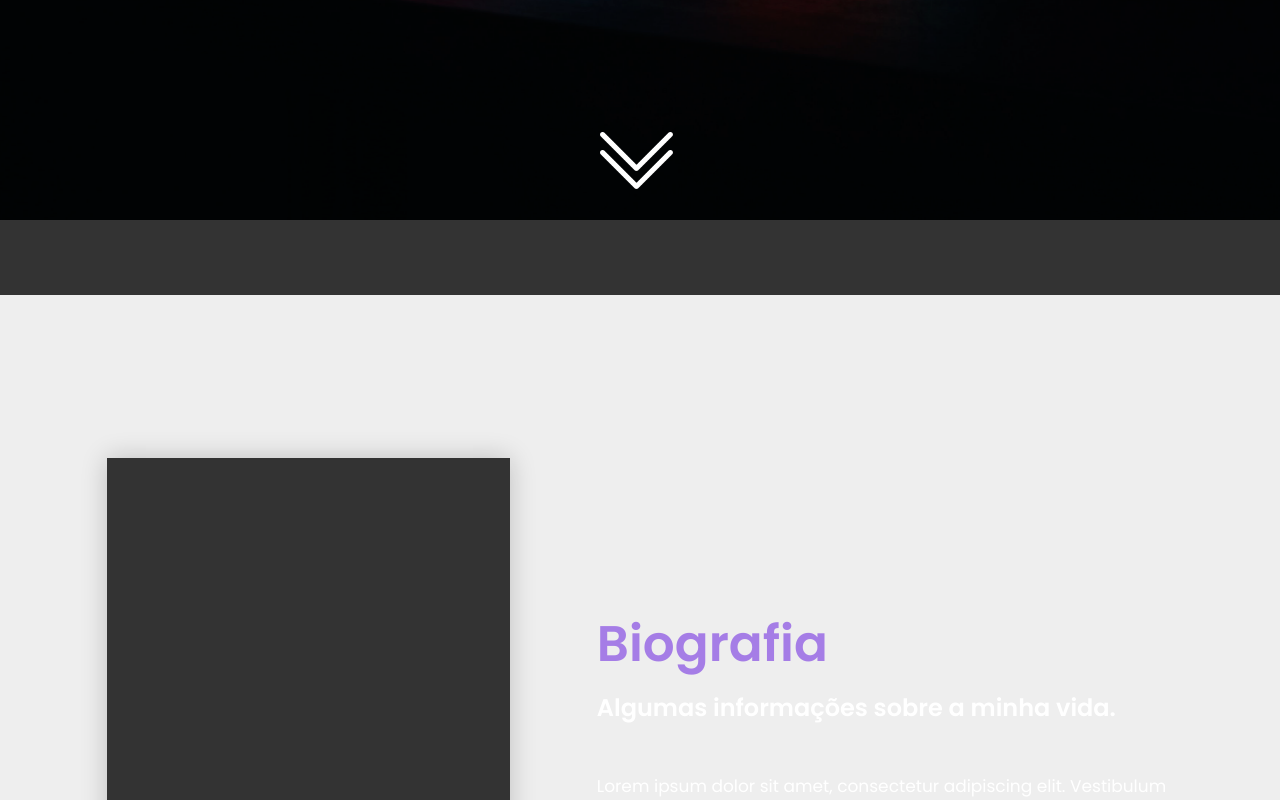
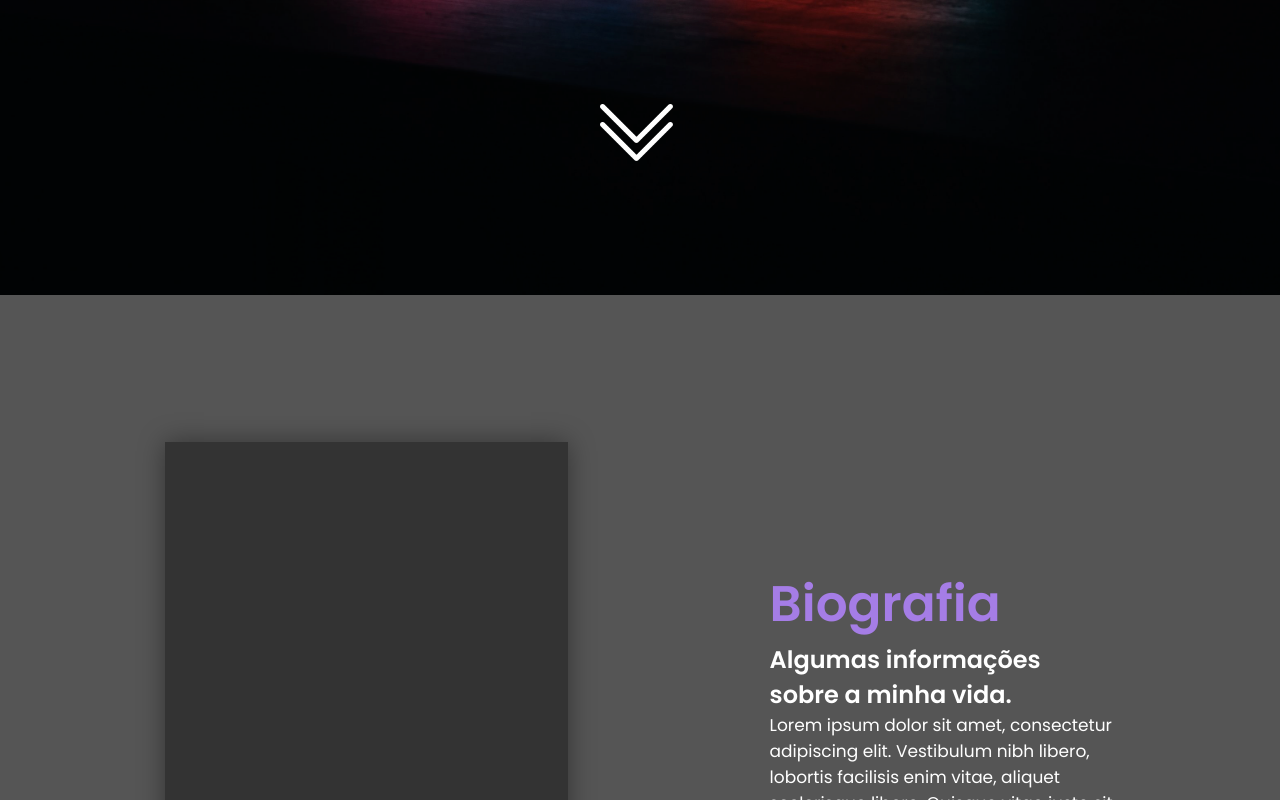
Before and after one commit to VncS1/Portfolio, a React (Create React App) app: page / in a window 1280 px wide. Shown: the part 580-1380 px from the top of the page. Built offline with nearby package versions, Linux system fonts and the light colour scheme.

Commit message:
Edição da página inicial

```diff
--- a/src/Components/Bio/styles.ts
+++ b/src/Components/Bio/styles.ts
@@ -2,10 +2,10 @@ import styled from 'styled-components';
 
 
 export const BioStyle = styled.div `
-    background-color: #eee;
+    background-color: #555;
 
     width: 100%;
-    height: 140vh;
+    height: 120vh;
 
     display: flex;
     flex-direction: row;
@@ -24,7 +24,7 @@ export const BioStyle = styled.div `
         height: 80%;
         background-color: #333;
 
-        box-shadow: 0 0 25px rgba(0,0,0,0.2);
+        box-shadow: 0 0 25px rgba(0,0,0,0.4);
         transition: all 0.5s;
 
         &:hover {
@@ -33,12 +33,13 @@ export const BioStyle = styled.div `
     }
 
     .text-left {
-        width: 50%;
+        width: 30%;
         height: 50%;
 
         display: grid;
         grid-template-columns: repeat(1, 1fr);
         grid-template-rows: 1fr 1fr 3fr 1fr;
+        grid: 1rem;
 
         p {
             font-size: 17px;
@@ -54,20 +55,26 @@ export const BioStyle = styled.div `
     }
 
     @media(max-width: 1000px){
-        height: 150vh;
+        height: 230vh;
 
         flex-direction: column;
         justify-content: left;
 
 
         .img-box {
-            width: 80%
+            width: 115%;
+            height: 40%;
         }
 
         .text-left {
             padding: 1rem;
             gap: 1rem;
-            width: 70%;
+            width: 85%;
+        }
+
+        p {
+            font-size: 16px;
+            padding-bottom: 1rem;
         }
 
         button {
--- a/src/Components/Home/index.tsx
+++ b/src/Components/Home/index.tsx
@@ -29,6 +29,7 @@ export function Home(){
                     </div>
             </TopHomeStyle>
             <Biografia/>
+            <div>aa</div>
        </>
 
     );
--- a/src/Components/Home/styles.ts
+++ b/src/Components/Home/styles.ts
@@ -6,7 +6,7 @@ export const TopHomeStyle = styled.div `
     overflow-x: hidden;
 
     div.left-text {
-        height: 100vh;
+        height: 95vh;
 
         display: flex;
         justify-content: center;
@@ -40,15 +40,14 @@ export const TopHomeStyle = styled.div `
             left: 0;
 
             width: 100%;
-            height: 100vh;
+            height: 110%;
 
             object-fit: cover;
             z-index: -1;
         }
 
-        Button {
-            /* margin-left: 3.5rem; */
-            margin-bottom: 14rem;
+        a.linkButton {
+            padding-top: 9rem;
         }
 
         a.linkButton {
@@ -60,11 +59,11 @@ export const TopHomeStyle = styled.div `
             position: relative;
 
             @media(max-width:768px){
-                top: -3.5rem;
+                top: -4.5rem;
             }
 
             @media(min-width: 769px) and (max-width: 1024px){
-                top: 0.5rem;
+                top: -2.5rem;
             }
         }
 
```
